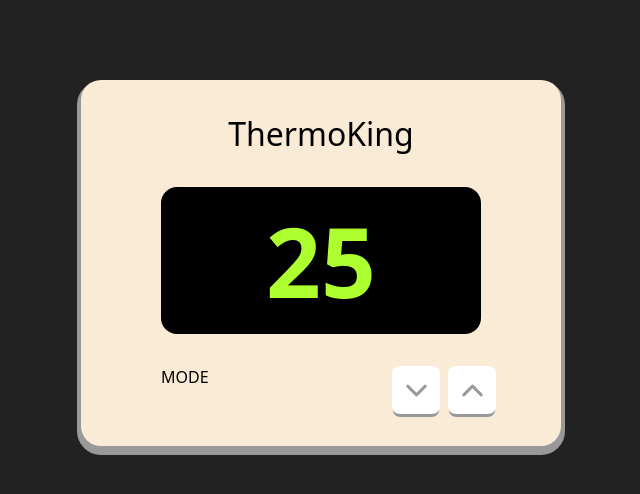
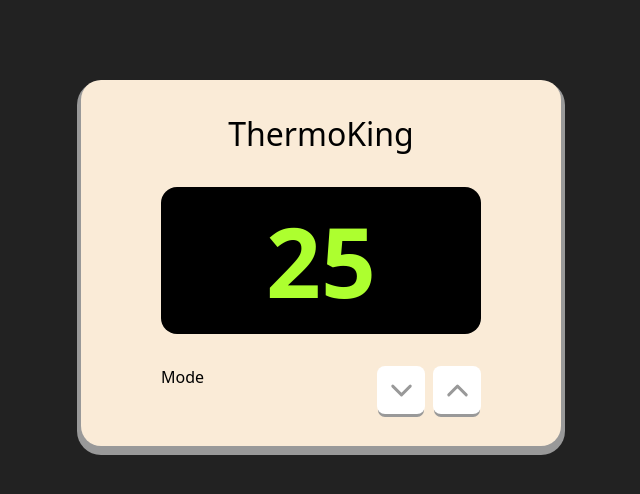
Before and after one commit to drkedrkedjon/thermostat-in-react, a React (Vite) app: page / in a window 1280 px wide. Shown: the top 494 px of the page, without its empty margins (319-959 px from the left). Built offline with nearby package versions, Linux system fonts and the light colour scheme.

Commit message:
Working on Toggle Btn component, still

```diff
--- a/src/components/Thermostato/Thermostato.jsx
+++ b/src/components/Thermostato/Thermostato.jsx
@@ -9,7 +9,13 @@ export default function Thermostato() {
         <h1 className={styles.h1}>ThermoKing</h1>
         <div className={styles.display}>25</div>
         <div className={styles.buttons_group}>
-          <ToggleButton />
+          <ToggleButton
+            label="Mode"
+            options={[
+              { label: "C", value: "celsius" },
+              { label: "F", value: "fahrenheit" },
+            ]}
+          />
           <div className={styles.chevrons_group}>
             <button className={styles.chevron_btn}>
               <ChevronDown size={35} />
--- a/src/components/ToggleButton/ToggleButton.jsx
+++ b/src/components/ToggleButton/ToggleButton.jsx
@@ -1,10 +1,15 @@
+import { useId } from "react";
 import styles from "./ToggleButton.module.css";
 
-export default function ToggleButton() {
+export default function ToggleButton({ label, options }) {
+  const id = useId();
+
   return (
-    <div>
-      <label htmlFor="">MODE</label>
-      <input type="checkmark" />
+    <div className={styles.container}>
+      <div className={styles.toggle_label}>{label}</div>
+      <div className={styles.toggle_button}>
+        {options.map(({ label, value }) => {})}
+      </div>
     </div>
   );
 }
```
